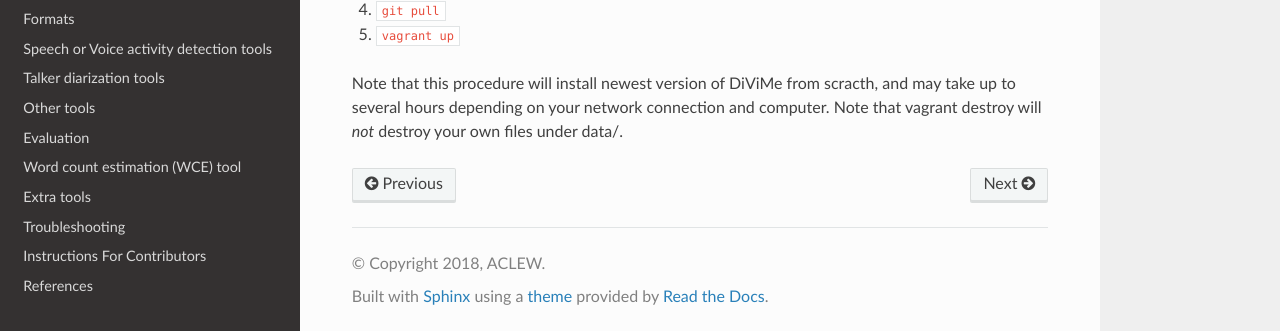
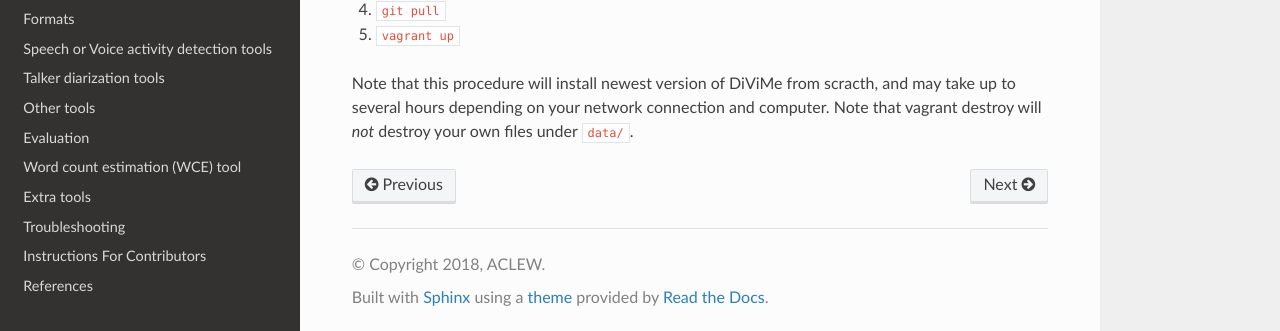
Before and after one commit to srvk/DiViMe, a Sphinx documentation site: the page built from docs/source/usage.md, in a window 1280 px wide and 900 px high, scrolled down 8922 px. Shown: the part 566-897 px from the top of the window. Built offline with Sphinx 7.4.7 and the Read the Docs theme 2.0.0, drawn with Linux system fonts in a browser that asks for light colours.

````diff
--- a/docs/source/usage.md
+++ b/docs/source/usage.md
@@ -312,4 +312,4 @@ Last but not least, you should **remember to halt the virtual machine**. If you
 4. `git pull`
 5. `vagrant up`
 
-Note that this procedure will install newest version of DiViMe from scracth, and may take up to several hours depending on your network connection and computer. Note that vagrant destroy will *not* destroy your own files under data/.
+Note that this procedure will install newest version of DiViMe from scracth, and may take up to several hours depending on your network connection and computer. Note that vagrant destroy will *not* destroy your own files under ```data/```.
````
